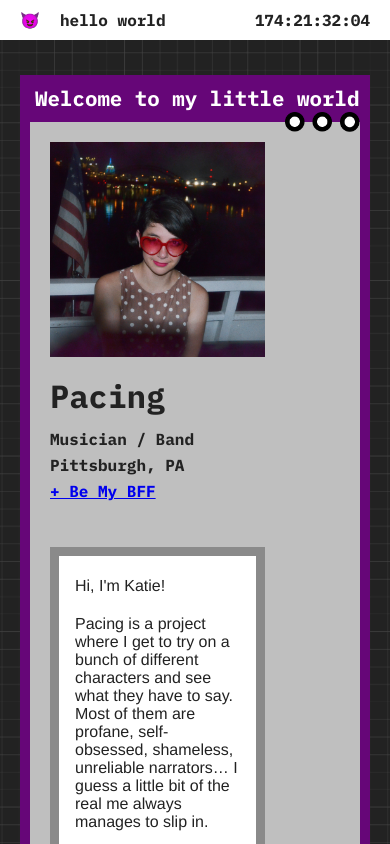
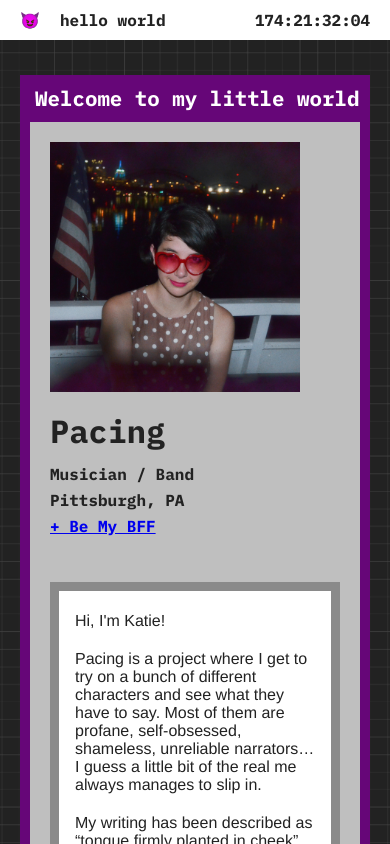
Before and after one commit to pacingmusic/pacingmusic.github.io, a React (Create React App) app: page / in a window 390 px wide. Shown: the top 844 px of the page. Built offline with nearby package versions, Linux system fonts and the light colour scheme.

Commit message:
responsive tweaks

```diff
--- a/src/Homepage.scss
+++ b/src/Homepage.scss
@@ -104,6 +104,10 @@
     margin: $padding;
     //padding: $padding;
 
+    @include mobile () {
+      min-width: 80px;
+    }
+
     &_item{
       border-bottom: $border-small;
       padding: $padding;
@@ -142,6 +146,10 @@
 
       .date {
         float: right;
+
+        @include mobile () {
+          display: none;
+        }
       }
     }
     &_email {
--- a/src/components/WindowBlock/WindowBlock.scss
+++ b/src/components/WindowBlock/WindowBlock.scss
@@ -27,6 +27,10 @@
     &__icons {
       float: right;
       height: 20px;
+
+      @include mobile () {
+        display: none;
+      }
     }
   }
 
```
